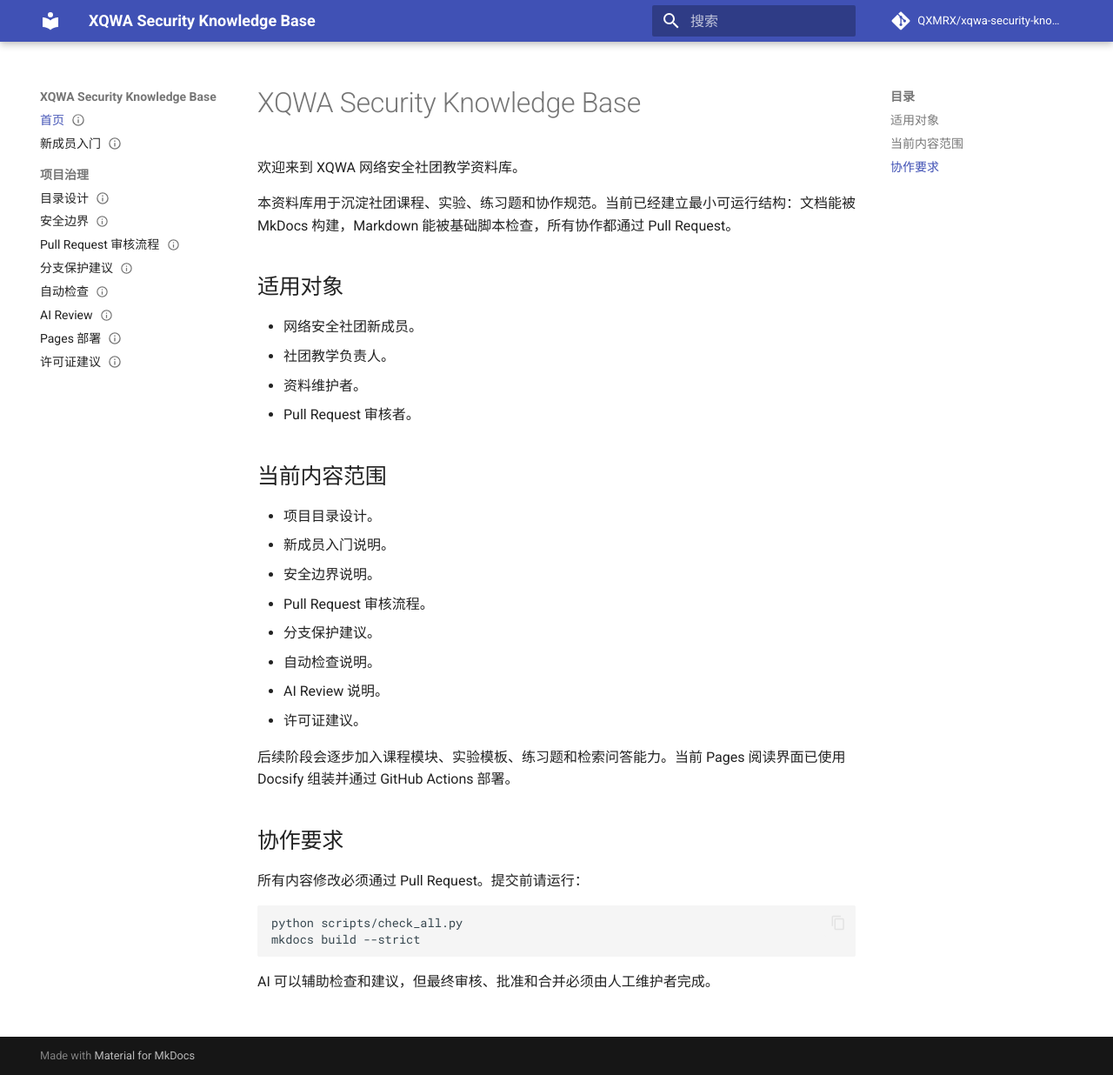
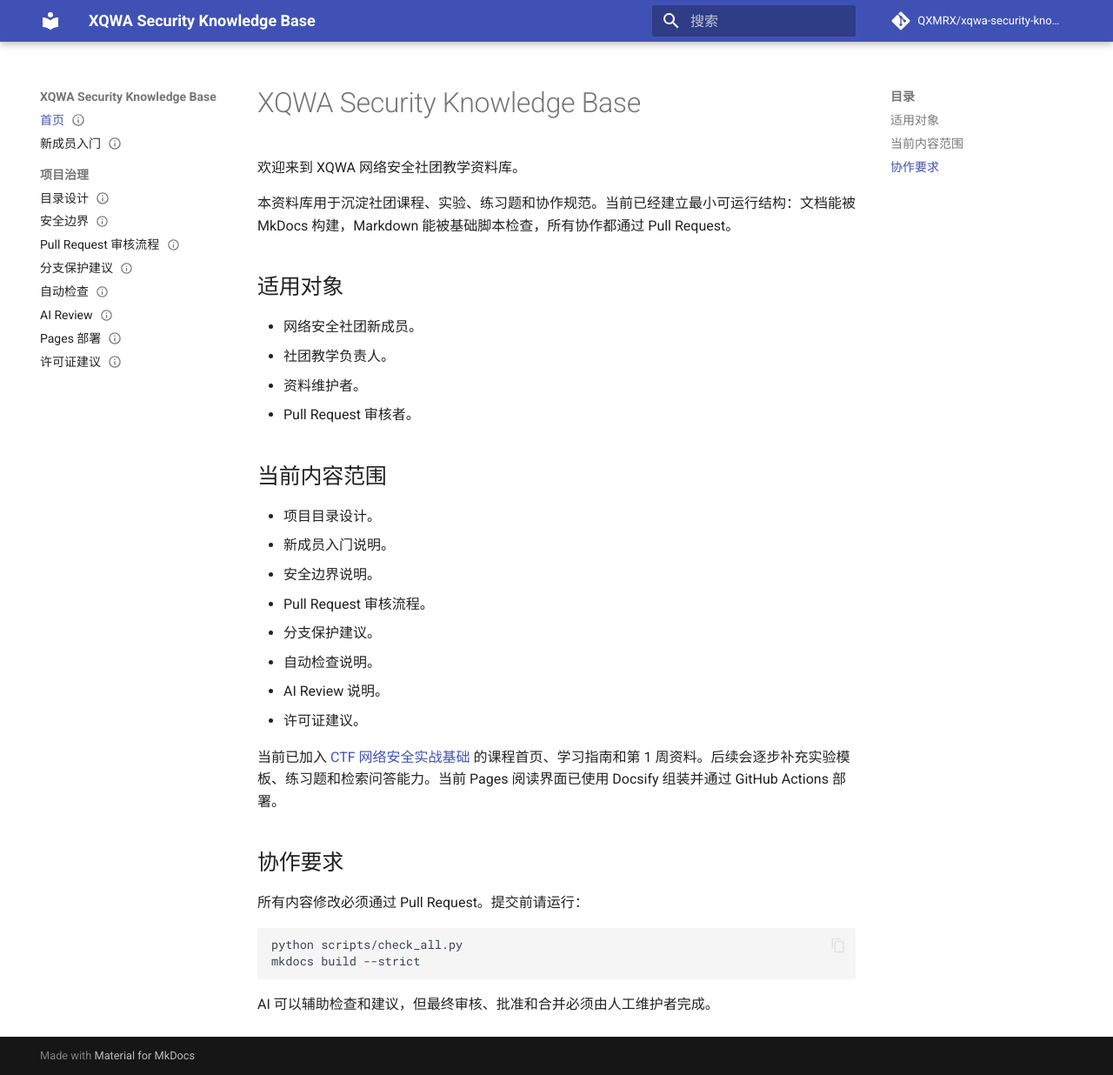
Before and after one commit to QXMRX/xqwa-security-knowledge-base, an MkDocs documentation site: the page built from docs/index.md, in a window 1280 px wide and 1236 px high. Shown: the whole window at 87% size. Built offline with MkDocs 1.6.1 and Material for MkDocs 9.7.7, drawn with Linux system fonts in a browser that asks for light colours; comment, search, counter and statistics services are not loaded.

Commit message:
Update docs/index.md for CTF course foundations

```diff
--- a/docs/index.md
+++ b/docs/index.md
@@ -31,7 +31,7 @@
 - AI Review 说明。
 - 许可证建议。
 
-后续阶段会逐步加入课程模块、实验模板、练习题和检索问答能力。当前 Pages 阅读界面已使用 Docsify 组装并通过 GitHub Actions 部署。
+当前已加入 [CTF 网络安全实战基础](courses/ctf-101/index.md) 的课程首页、学习指南和第 1 周资料。后续会逐步补充实验模板、练习题和检索问答能力。当前 Pages 阅读界面已使用 Docsify 组装并通过 GitHub Actions 部署。
 
 ## 协作要求
 
```
Also changed, not shown: other parts of docs/index.md (+1 -1 lines).
